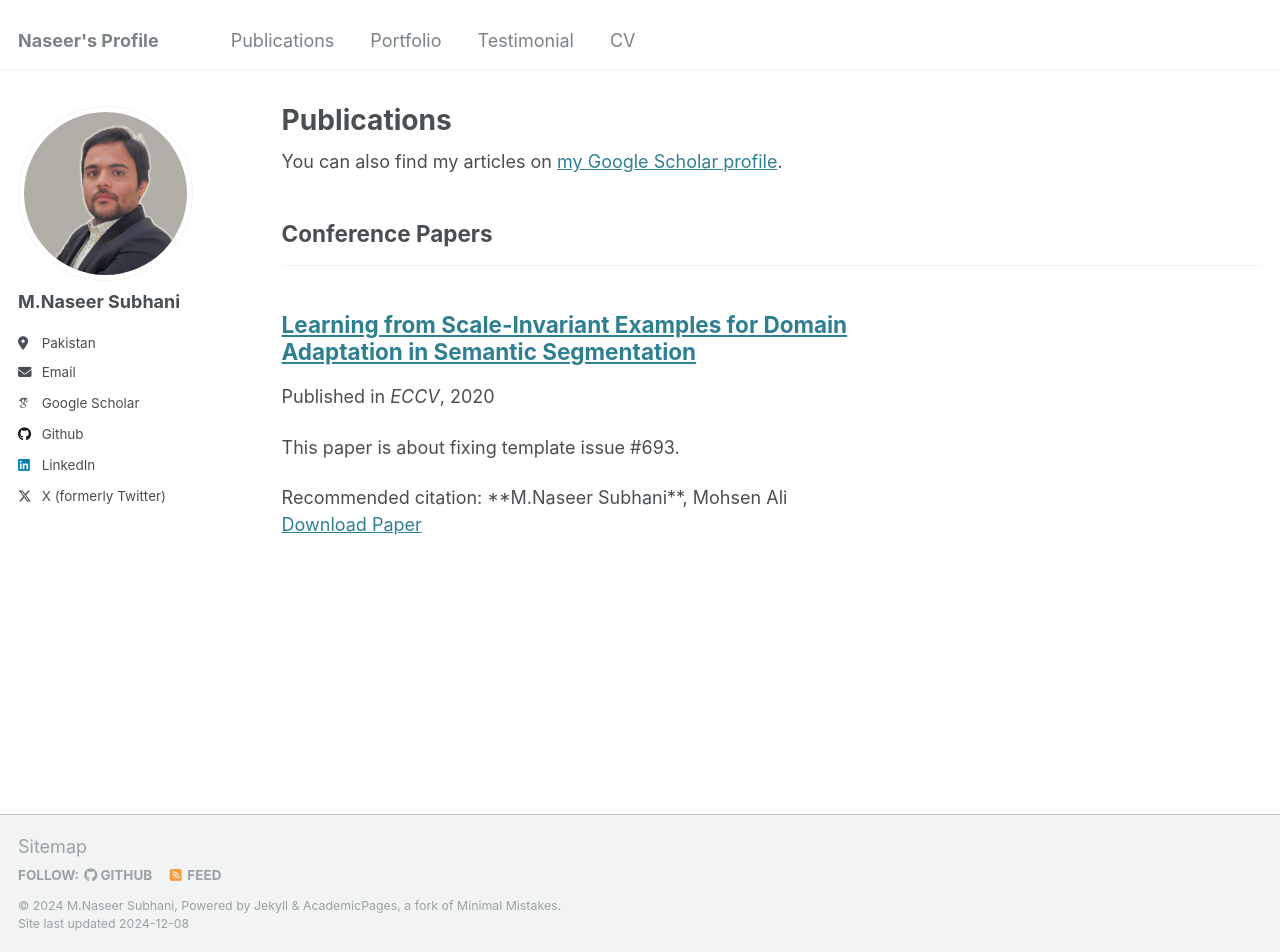
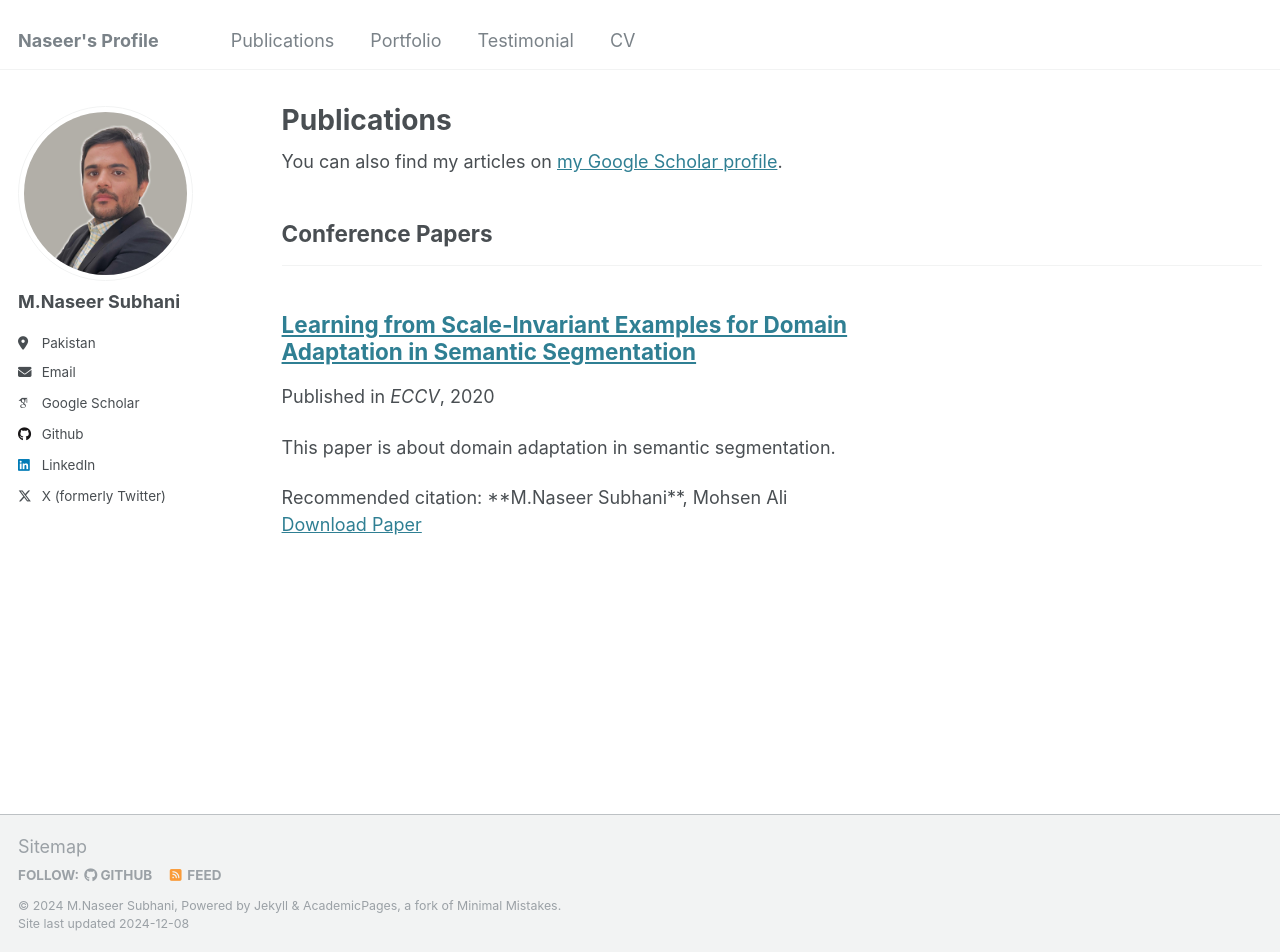
Before and after one commit to MNaseerSubhani/mnaseer.githu.io, a Jekyll site: the page built from _pages/publications.html, in a window 1280 px wide and 952 px high. Built offline with Jekyll 4.4.1, drawn with Linux system fonts in a browser that asks for light colours; some web fonts are replaced.

Commit message:
change config file

```diff
--- a/_publications/2024-02-17-paper-title-number-4.md
+++ b/_publications/2024-02-17-paper-title-number-4.md
@@ -4,7 +4,7 @@ Domain Adaptation in Semantic Segmentation"
 collection: publications
 category: conferences
 permalink: /publication/2024-02-17-paper-title-number-4
-excerpt: 'This paper is about fixing template issue #693.'
+excerpt: 'This paper is about domain adaptation in semantic segmentation.'
 date: 2020-02-17
 venue: 'ECCV'
 paperurl: 'https://arxiv.org/pdf/2007.14449'
```
